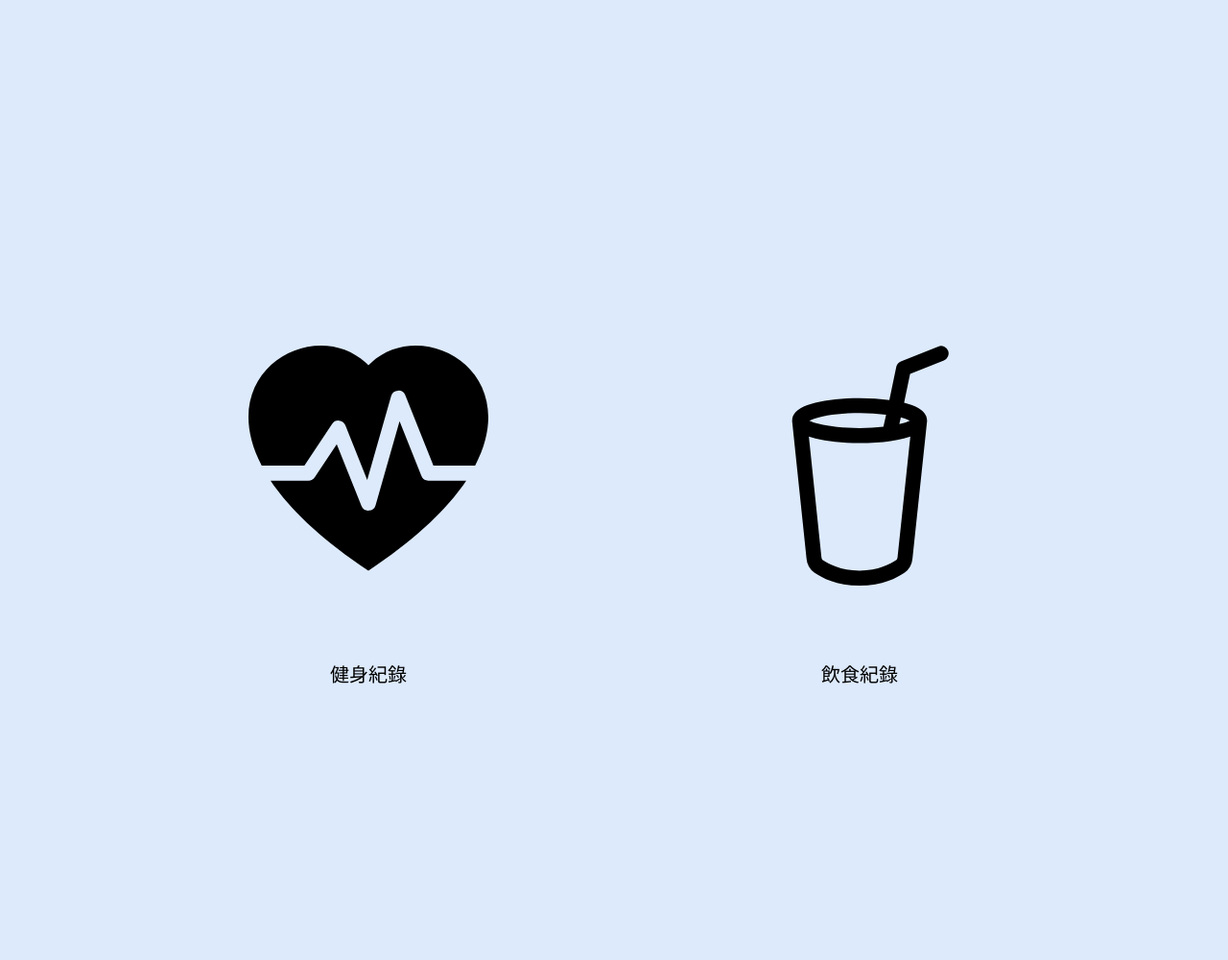
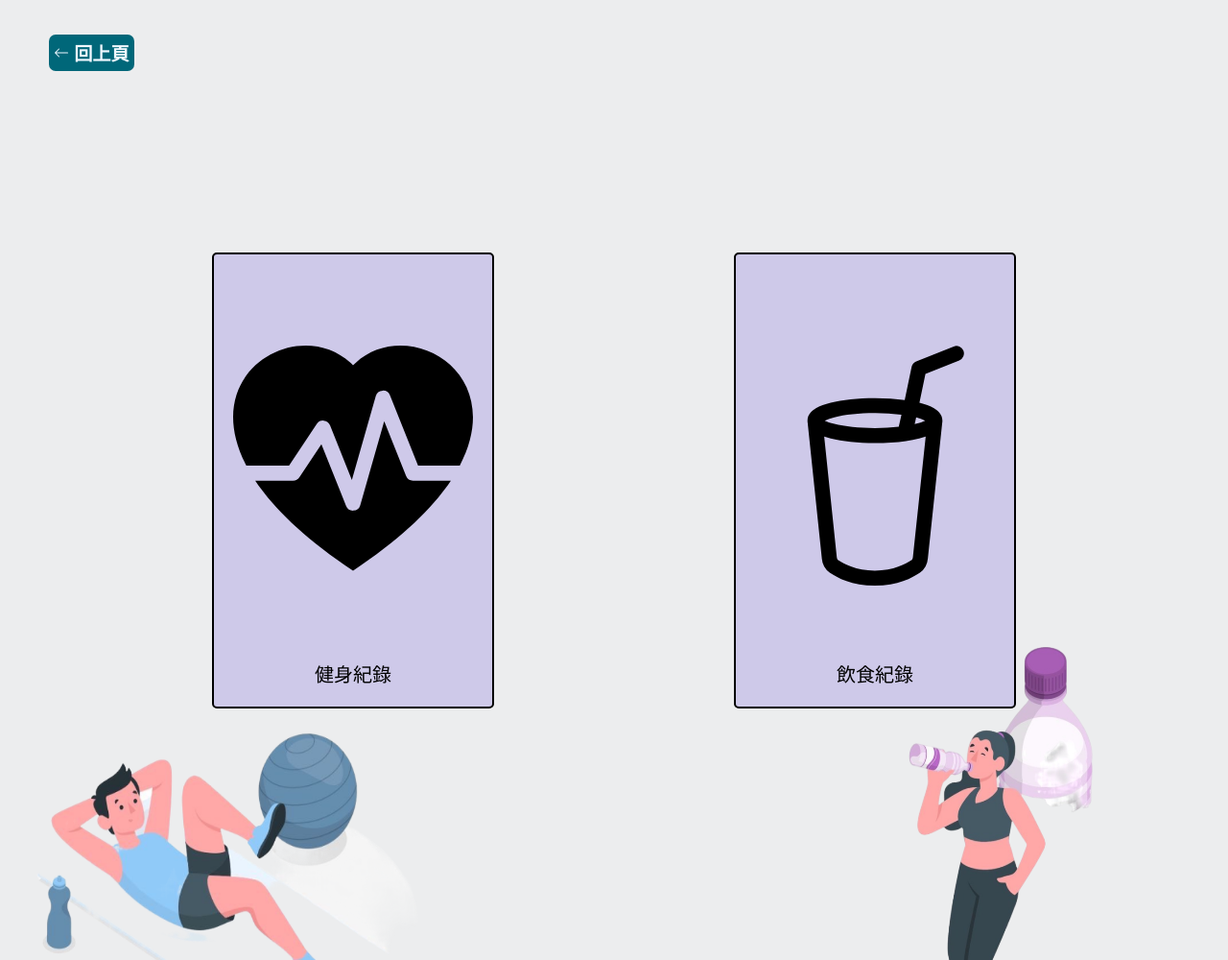
Before and after one commit to Poyi1028/DB_Project, a Flask app: page /record in a window 1280 px wide. Shown: the whole page at 96% size. Run offline with Flask 3, Linux system fonts and the light colour scheme.

Commit message:
background update

```diff
--- a/static/css/record.css
+++ b/static/css/record.css
@@ -1,10 +1,37 @@
 /* 設置 html 和 body 高度為 100% 以確保框架能夠覆蓋整個視口 */
-html,
-body {
-    height: 100%;
+body,
+html {
     margin: 0;
     padding: 0;
-    box-sizing: border-box;
+    height: 100%;
+    width: 100%;
+    display: flex;
+    justify-content: center;
+    align-items: center;
+    background-color: #ffffff;
+    /* 背景颜色可根据需要调整 */
+}
+
+.back-button {
+    position: absolute;
+    top: 10px;
+    left: 2%;
+    background-color: #006779;
+    border: none;
+    cursor: pointer;
+    font-size: 1.2em;
+    color: #32403ede;
+    display: flex;
+    align-items: center;
+    margin: 2%;
+    padding: 5px;
+    color: aliceblue;
+    font-weight: bold;
+    border-radius: 7px;
+}
+
+.back-button svg {
+    margin-right: 5px;
 }
 
 /* 將框架置中在整個網頁 */
@@ -12,7 +39,40 @@ body {
     display: flex;
     align-items: center;
     justify-content: center;
-    background-color: rgb(221, 234, 252);
+    background-color: rgb(236, 237, 238);
+}
+
+
+.image-container {
+    position: absolute;
+    width: 100%;
+    height: 100%;
+    top: 0;
+    left: 0;
+}
+
+.image {
+    position: absolute;
+    width: 35%;
+    height: 35%;
+    overflow: hidden;
+}
+
+.image img {
+    width: 100%;
+    height: 150%;
+
+    /* 保持图片比例并裁剪 */
+}
+
+.image-left-bottom {
+    bottom: 0;
+    left: 0;
+}
+
+.image-right-top {
+    bottom: 0;
+    right: 0;
 }
 
 /* 設置框架的高度和水平居中 */
@@ -28,6 +88,7 @@ body {
 }
 
 /* 設置按鈕樣式 */
+
 .icon-button {
     display: flex;
     flex-direction: column;
@@ -39,9 +100,13 @@ body {
     width: 100%;
     /* 佔據容器寬度的30% */
     cursor: pointer;
-    border-radius: 100%;
-    border: none;
-    background: none;
+    border: 2px solid #000;
+    background-color: #bbb3e698;
+    /* 添加边框样式 */
+    padding: 20px;
+    /* 添加内边距使边框看起来更好 */
+    border-radius: 5px;
+    /* 可选：添加圆角 */
 }
 
 .icon-button svg {
--- a/templates/record.html
+++ b/templates/record.html
@@ -18,8 +18,17 @@
 
 <body>
   <div class="background-container">
+    <form action="/home" method="get">
+      <div class="header">
+        <button class="back-button">
+          <svg xmlns="http://www.w3.org/2000/svg" width="16" height="16" fill="currentColor" class="bi bi-arrow-left"
+            viewBox="0 0 16 16">
+            <path fill-rule="evenodd"
+              d="M15 8a.5.5 0 0 0-.5-.5H2.707l3.147-3.146a.5.5 0 1 0-.708-.708l-4 4a.5.5 0 0 0 0 .708l4 4a.5.5 0 0 0 .708-.708L2.707 8.5H14.5A.5.5 0 0 0 15 8" />
+          </svg>
+          回上頁
+        </button>
         <div class="frame">
-
           <button class="icon-button" onclick="WorkoutPage()">
             <svg xmlns="http://www.w3.org/2000/svg" width="16" height="16" fill="currentColor"
               class="bi bi-heart-pulse-fill" viewBox="0 0 16 16">
@@ -31,8 +40,6 @@
             <span>健身紀錄</span>
           </button>
 
-
-
           <button class="icon-button" onclick="DietPage()">
             <svg xmlns="http://www.w3.org/2000/svg" width="16" height="16" fill="currentColor" class="bi bi-cup-straw"
               viewBox="0 0 16 16">
@@ -40,12 +47,21 @@
                 d="M13.902.334a.5.5 0 0 1-.28.65l-2.254.902-.4 1.927c.376.095.715.215.972.367.228.135.56.396.56.82q0 .069-.011.132l-.962 9.068a1.28 1.28 0 0 1-.524.93c-.488.34-1.494.87-3.01.87s-2.522-.53-3.01-.87a1.28 1.28 0 0 1-.524-.93L3.51 5.132A1 1 0 0 1 3.5 5c0-.424.332-.685.56-.82.262-.154.607-.276.99-.372C5.824 3.614 6.867 3.5 8 3.5c.712 0 1.389.045 1.985.127l.464-2.215a.5.5 0 0 1 .303-.356l2.5-1a.5.5 0 0 1 .65.278M9.768 4.607A14 14 0 0 0 8 4.5c-1.076 0-2.033.11-2.707.278A3.3 3.3 0 0 0 4.645 5c.146.073.362.15.648.222C5.967 5.39 6.924 5.5 8 5.5c.571 0 1.109-.03 1.588-.085zm.292 1.756C9.445 6.45 8.742 6.5 8 6.5c-1.133 0-2.176-.114-2.95-.308a6 6 0 0 1-.435-.127l.838 8.03c.013.121.06.186.102.215.357.249 1.168.69 2.438.69s2.081-.441 2.438-.69c.042-.029.09-.094.102-.215l.852-8.03a6 6 0 0 1-.435.127 9 9 0 0 1-.89.17zM4.467 4.884s.003.002.005.006zm7.066 0-.005.006zM11.354 5a3 3 0 0 0-.604-.21l-.099.445.055-.013c.286-.072.502-.149.648-.222" />
             </svg>
             <span>飲食紀錄</span>
-
           </button>
         </div>
-
+      </div>
+    </form>
   </div>
 
+  <!-- 圖片容器 -->
+  <div class="image-container">
+    <div class="image image-left-bottom">
+      <img src="/static/workout.png" alt="Image 1">
+    </div>
+    <div class="image image-right-top">
+      <img src="/static/diet.png" alt="Image 2">
+    </div>
+  </div>
 </body>
 
 </html>
```
Also changed, not shown: static/LoginPage.jpg (deleted), static/diet.png (added), static/workout.jpg (deleted), static/workout.png (added). Lines whose indentation alone changed are shown as unchanged.
